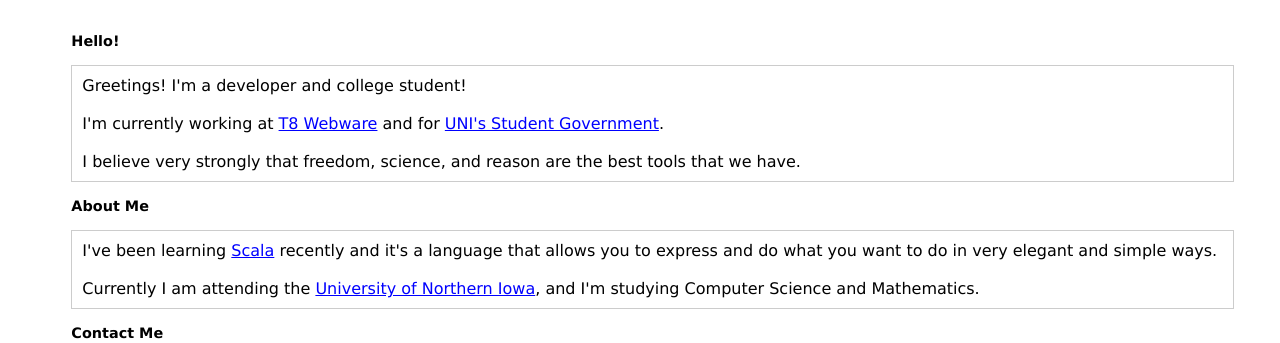
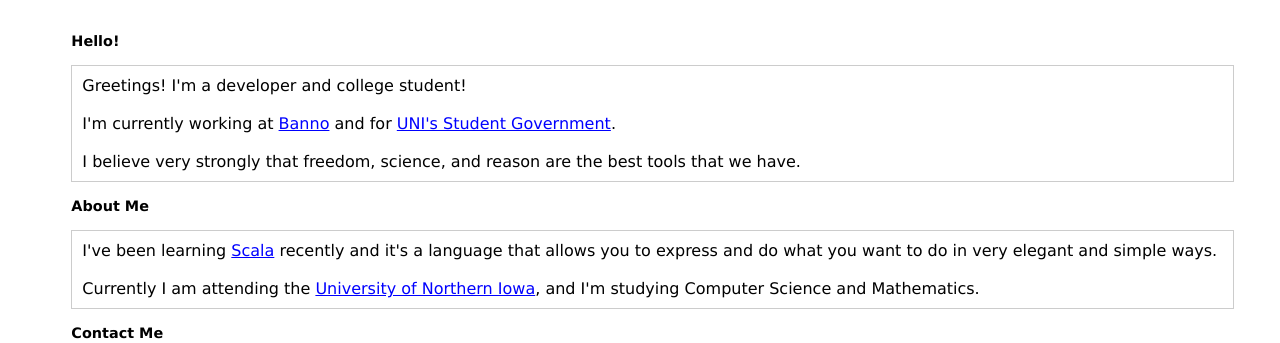
Before and after one commit to adamdecaf/adamdecaf.github.io, a PHP site: page / in a window 1280 px wide. Shown: the part 89-432 px from the top of the page. Run offline with PHP 8.4, Linux system fonts and the light colour scheme.

Commit message:
T8 changed their name!

```diff
--- a/index.php
+++ b/index.php
@@ -35,7 +35,7 @@ require "includes/html/header.php";
     <p>
      Greetings! I'm a developer and college student!
      <br /><br />
-     I'm currently working at <a href="http://t8webware.com">T8 Webware</a> and for <a href="http://www.uni.edu/nisg" title="UNI Northern Iowa Student Government Webmaster">UNI's Student Government</a>. <br /><br /> I believe very strongly that freedom, science, and reason are the best tools that we have.
+     I'm currently working at <a href="http://banno.com">Banno</a> and for <a href="http://www.uni.edu/nisg" title="UNI Northern Iowa Student Government Webmaster">UNI's Student Government</a>. <br /><br /> I believe very strongly that freedom, science, and reason are the best tools that we have.
     </p>
   </article>
 
```
